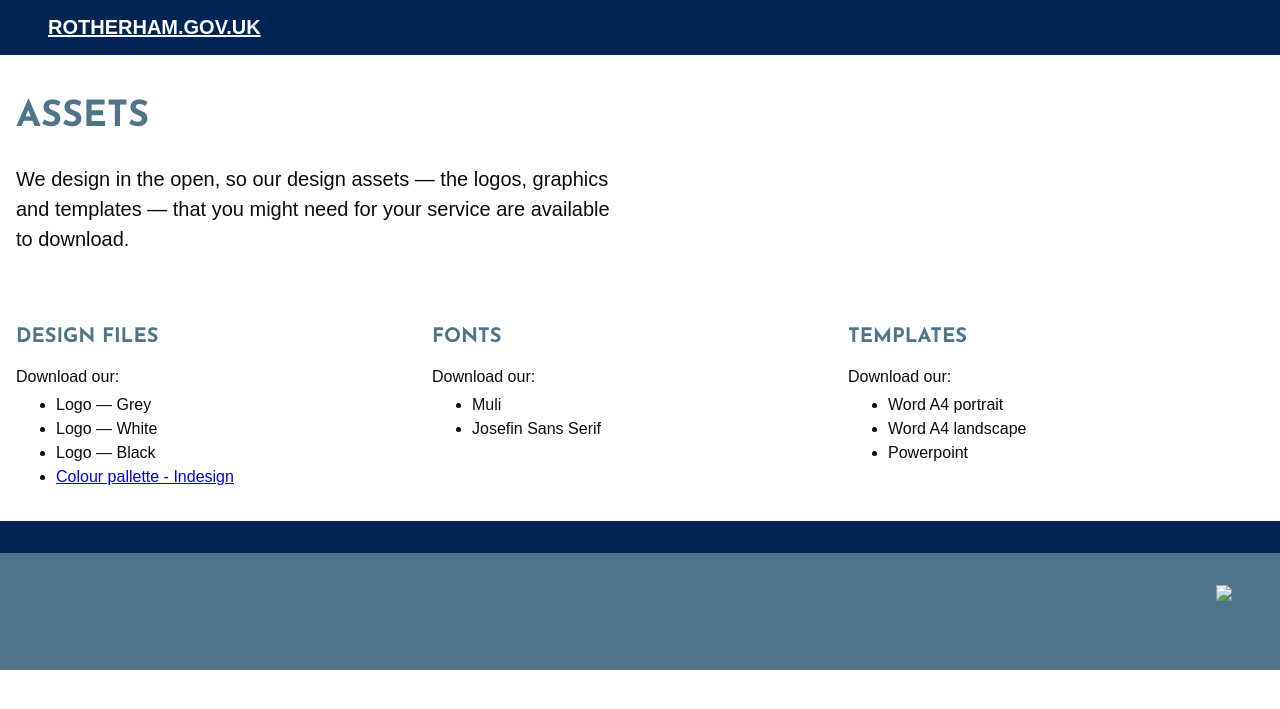
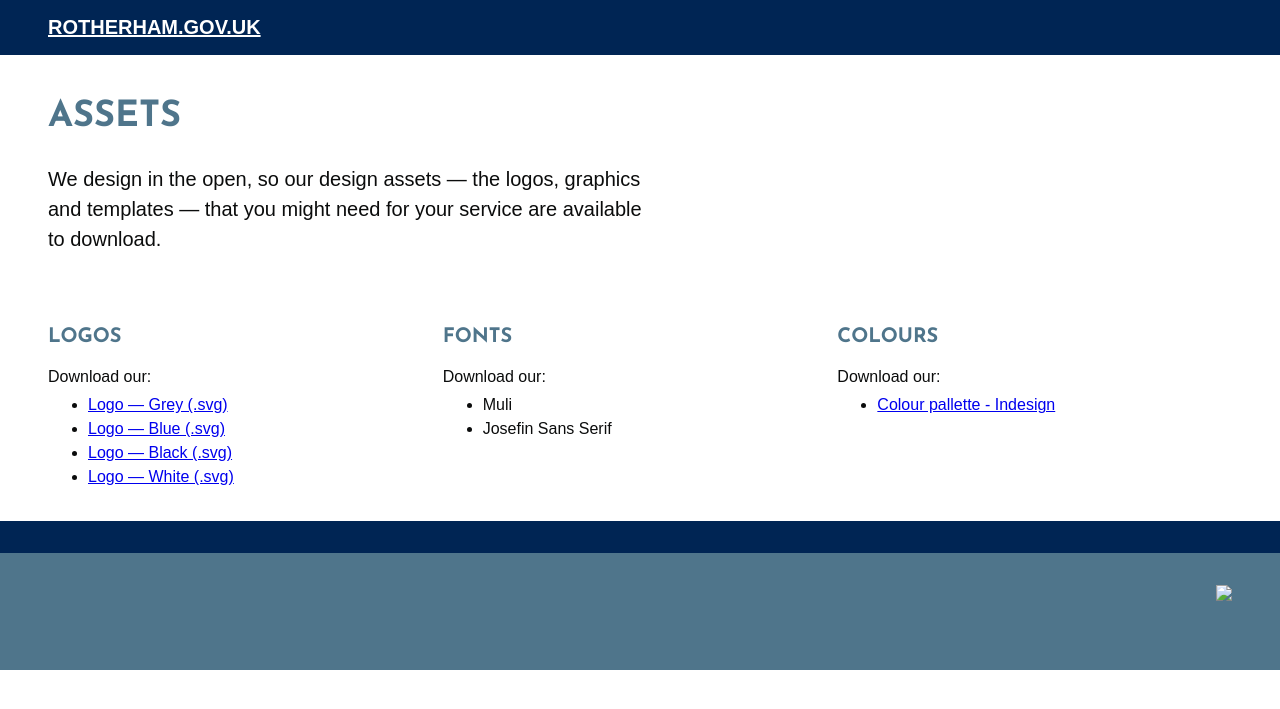
Before and after one commit to rothgov/design-manual, a Jekyll site: the page built from assets.html, in a window 1280 px wide. Shown: the top 709 px of the page. Built offline with Jekyll 4.4.1, drawn with Linux system fonts in a browser that asks for light colours; some web fonts are replaced.

Commit message:
Update assets.html

```diff
--- a/assets.html
+++ b/assets.html
@@ -3,23 +3,29 @@ title: Assets
 layout: default
 ---
 
-<section>
+<section class="ph4-l">
   <div class="container ph3 pv3 center">
     <h1 class="f2 lh-title fw7 measure josefin ttu grey-5">Assets</h1>
     <p class="f4 lh-copy measure">We design in the open, so our design assets — the logos, graphics and templates — that you might need for your service are available to download.</p>
   </div>
 </section>
-<section>
+<section class="ph4-l">
   <div class="container ph3 pv3 center flex flex-column flex-row-m flex-row-l justify-between">
     <div class="w-third-m w-third-l">
-      <h3 class="f4 josefin ttu grey-5 mb0">Design files</h3>
+      <h3 class="f4 josefin ttu grey-5 mb0">Logos</h3>
       <p class="lh-copy mb0">Download our:</p>
       <ul class="lh-copy mt1">
-        <li>Logo — Grey</li>
-        <li>Logo — White</li>
-        <li>Logo — Black</li>
         <li>
-          <a href="https://github.com/rothgov/design/blob/gh-pages/files/rotherham-primary-colours.ase">Colour pallette - Indesign</a>
+          <a href="https://rothgov.github.io/design/images/rmbc-logo-grey.svg">Logo — Grey (.svg)</a>
+        </li>
+        <li>
+          <a href="https://rothgov.github.io/design/images/rmbc-logo-blue.svg">Logo — Blue (.svg)</a>
+        </li>
+        <li>
+          <a href="https://rothgov.github.io/design/images/rmbc-logo-black.svg">Logo — Black (.svg)</a>
+        </li>
+        <li>
+          <a href="https://rothgov.github.io/design/images/rmbc-logo-white.svg">Logo — White (.svg)</a>
         </li>
       </ul>
     </div>
@@ -32,12 +38,12 @@ layout: default
       </ul>
     </div>
     <div class="w-third-m w-third-l">
-      <h3 class="f4 josefin ttu grey-5 mb0">Templates</h3>
+      <h3 class="f4 josefin ttu grey-5 mb0">Colours</h3>
       <p class="lh-copy mb0">Download our:</p>
       <ul class="lh-copy mt1">
-        <li>Word A4 portrait</li>
-        <li>Word A4 landscape</li>
-        <li>Powerpoint</li>
+        <li>
+          <a href="https://github.com/rothgov/design/blob/gh-pages/files/rotherham-primary-colours.ase">Colour pallette - Indesign</a>
+        </li>
       </ul>
     </div>
   </div>
```
